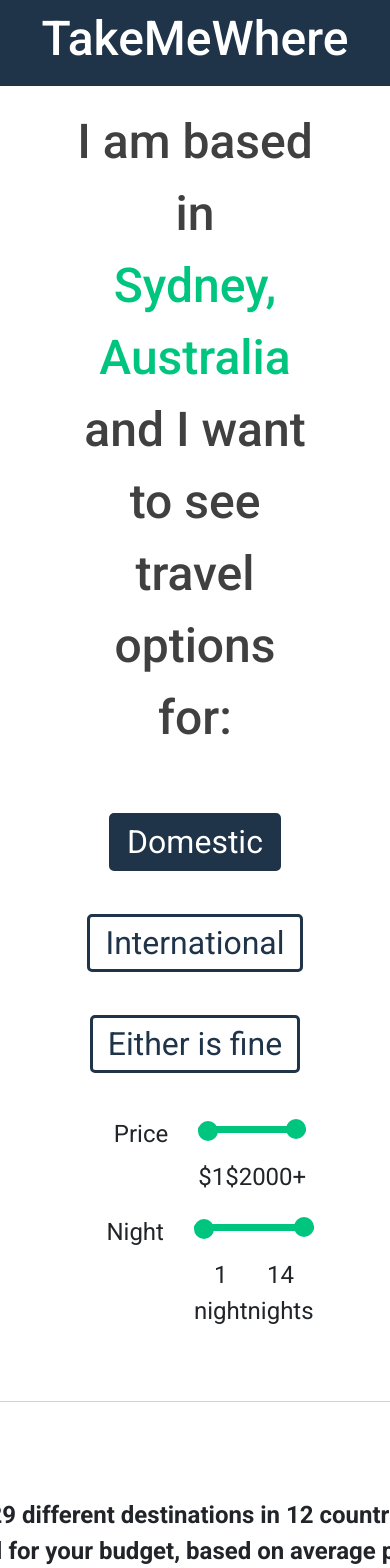
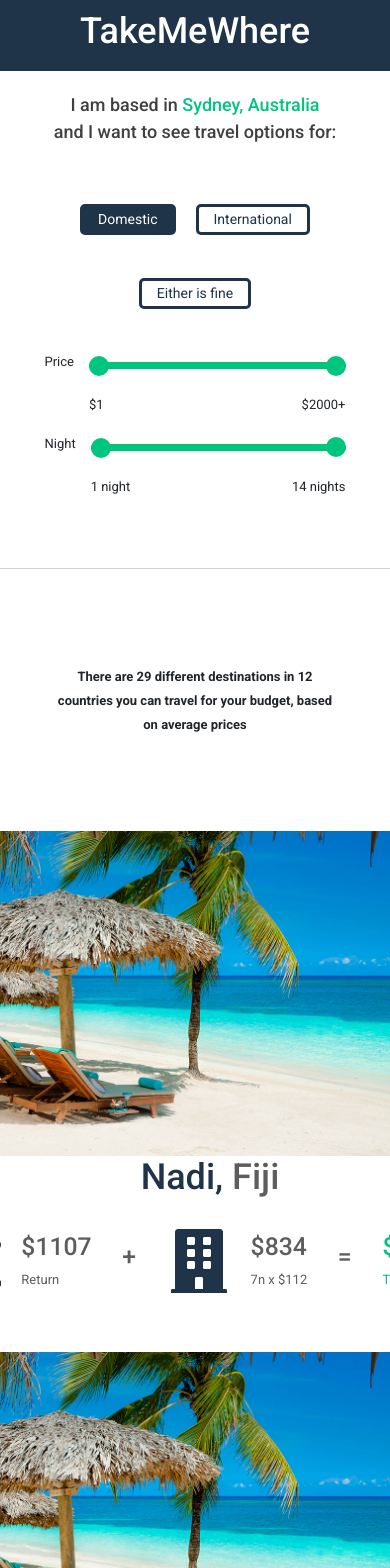
Before and after one commit to masudx08/takemewhere, a React (Create React App) app: page / in a window 390 px wide. Shown: the top 1568 px of the page. Built offline with nearby package versions, Linux system fonts and the light colour scheme.

Commit message:
step 1 responsive done

```diff
--- a/src/App.css
+++ b/src/App.css
@@ -20,3 +20,11 @@
   padding: 0;
   font-size: 24px;
 }
+
+@media screen and (max-width:667px) {
+  p, b, a{
+    margin: 0;
+    padding: 0;
+    font-size: 13px;
+  }
+}
--- a/src/components/Filter/Filter.js
+++ b/src/components/Filter/Filter.js
@@ -7,7 +7,7 @@
   const [category, setCategory] = useState('domestic')
   const [selectedLocation, setSelectedLocation] = useState('Sydney, Australia')
   const [isChecked, setIsChecked] = useState(false)
-  const availableLocation = ['Dhaka, Bangladesh', 'Mumbai, India', 'Kabul, Afganisthan', 'London, England']
+  const availableLocation = ['Sydney, Australia', 'Dhaka, Bangladesh', 'Mumbai, India', 'Kabul, Afganisthan', 'London, England']
 
   function sliderHandler(e){
     if(e.target.name === 'price'){
@@ -43,7 +43,7 @@
 
   return (
     <Row className='filterContainer'>
-      <Col xs={8} md={7}>
+      <Col xs={10} md={9}>
         <div className='txt'>
           I am based in {' '}
           <span className='highlight underline'>
@@ -70,7 +70,7 @@
           <button className='mybtn' name='either' onClick={e=>handleBtn(e)}>Either is fine</button>
         </div>
         <Row className='d-flex justify-content-around'>
-          <Col xs={10} md={6}>
+          <Col xs={12} md={6}>
             <div className='sliderSection'>
               <p className='slider-title'>Price</p >
               <div className='slider-slide'>
@@ -83,9 +83,8 @@
             </div>
 
           </Col>
-          <Col xs={10} md={6}>
-            <div className='sliderSection'>
-              <p className='slider-title'>Night</p >
+          <Col xs={12} md={6} >
+            <div className='sliderSection slider-night' >
               <div className='slider-slide'>
                 <input name='night' value={night} className='slider' min={1} max={14}  type="range"  onChange={e=>sliderHandler(e)} />
                 <div className='sliderTitleContainer'>
@@ -93,6 +92,7 @@
                   <p>14 nights</p>
                 </div>
               </div>
+              <p className='slider-title'>Night</p >
             </div>
 
           </Col>
--- a/src/components/Filter/filter.css
+++ b/src/components/Filter/filter.css
@@ -50,6 +50,7 @@
 .slider-title{
   margin-right: 30px;
   margin-left: 30px;
+  margin-top: -5px;
   flex-grow: 1;
 }
 .slider-slide{
@@ -74,7 +75,7 @@
   border-radius: 50%;
   position: absolute;
   background-color: #00c57f;
-  margin-top: -5px;
+  margin-top: -6px;
 }
 
 
@@ -106,19 +107,6 @@
 
 
 
-/* .custom-dropdown:focus{
-  background-color: red;
-}
-.custom-dropdown ~ .items{
-  display: none;
-}
-
-.custom-dropdown:focus ~ .items{
-  display: inline-block;
-}
-.items .item{
-  cursor: pointer;
-} */
 
 .selectedLocation{
   display: inline-block;
@@ -148,3 +136,23 @@
   border-radius: 5px;
   cursor: pointer
 }
+
+
+ /* --------------------- Media query-------------------- */
+@media screen and (max-width:667px) {
+  .slider-night{
+    flex-direction: row-reverse;
+  }
+  .slider-title{
+    margin-top: 0;
+    margin-left: 0;
+    flex-grow: 0;
+    margin-right: 15px;
+  }
+  .filterContainer .txt{
+    font-size: 18px;
+  }
+  .mybtn{
+    font-size: 14px
+  }
+}
--- a/src/components/Header/header.css
+++ b/src/components/Header/header.css
@@ -14,3 +14,9 @@
 .headerContainer h2{
   font-size: 3rem;
 }
+
+@media screen and (max-width:667px) {
+  .headerContainer h2{
+    font-size: 36px;
+  }
+}
--- a/src/components/Result/Result.js
+++ b/src/components/Result/Result.js
@@ -68,10 +68,12 @@
   }
   return (
     <Container className='resultContainer'>
+     <Row className='resultTextContainer'>
+      <Col xs={10} >
+        <b >There are 29 different destinations in 12 countries you can travel for your budget, based on average prices</b>
+      </Col>
+     </Row>
      <div>
-     <div className='resultTextContainer'>
-      <b >There are 29 different destinations in 12 countries you can travel for your budget, based on average prices</b>
-     </div>
       {
         results.map((item, index)=>{
           return (
--- a/src/components/Result/result.css
+++ b/src/components/Result/result.css
@@ -8,10 +8,14 @@
 .resultContainer {
   display: flex;
   justify-content: center;
+  align-items: center;
+  flex-direction: column;
 }
 .resultTextContainer{
   margin: 95px 0;
   text-align: center;
+  display: flex;
+  justify-content: center;
 }
 .resultContainer img{
   width: 100%;
@@ -21,6 +25,7 @@
   align-items: center;
   margin-bottom: 59px;
   cursor: pointer;
+  justify-content: center;
 }
 .locationA{
   font-size: 2.3rem;
@@ -67,3 +72,16 @@
   margin-bottom: 30px;
   margin-left: 30px;
 }
+
+
+
+
+/* -------------------------- Media query -----------------------  */
+@media screen and (max-width:667px) {
+  .locationA, .locationB{
+    font-size: 36px;
+  }
+  .location{
+    text-align: center;
+  }
+}
```
